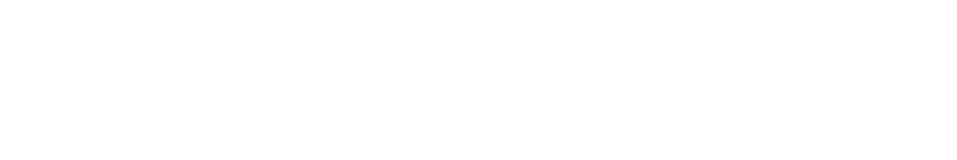
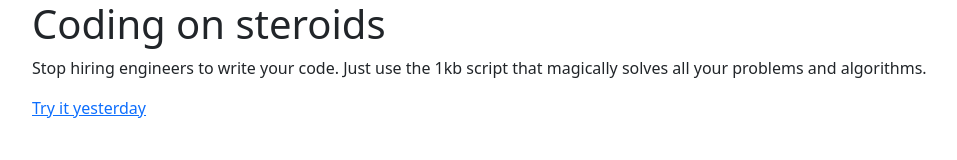
Before and after one commit to Duzzkam/HTML8, a plain HTML site: page index.html in a window 1280 px wide. Shown: the whole page, without its empty margins (50-1007 px from the left). Drawn offline with nearby package versions, Linux system fonts and the light colour scheme.

Commit message:
Коммит №3, начальная версия главного экрана

```diff
--- a/index.html
+++ b/index.html
@@ -11,7 +11,17 @@
               crossorigin="anonymous">
   </head>
   <body>
- 	<section id="introduction"></section>
+ 	<section id="introduction">
+		<div class="container">
+			<div class="row">
+   			<div class="col-12">
+				<h1>Coding on steroids</h1>
+				<p>Stop hiring engineers to write your code. Just use the 1kb script that magically solves all your problems and algorithms.</p>
+				<a href="#" role="button">Try it yesterday</a>
+			</div>
+			</div>
+   		</div>
+	</section>
 	<section id="info--1"></section>
 	<section id="info--2"></section>
 	<section id="info--3"></section>
```
